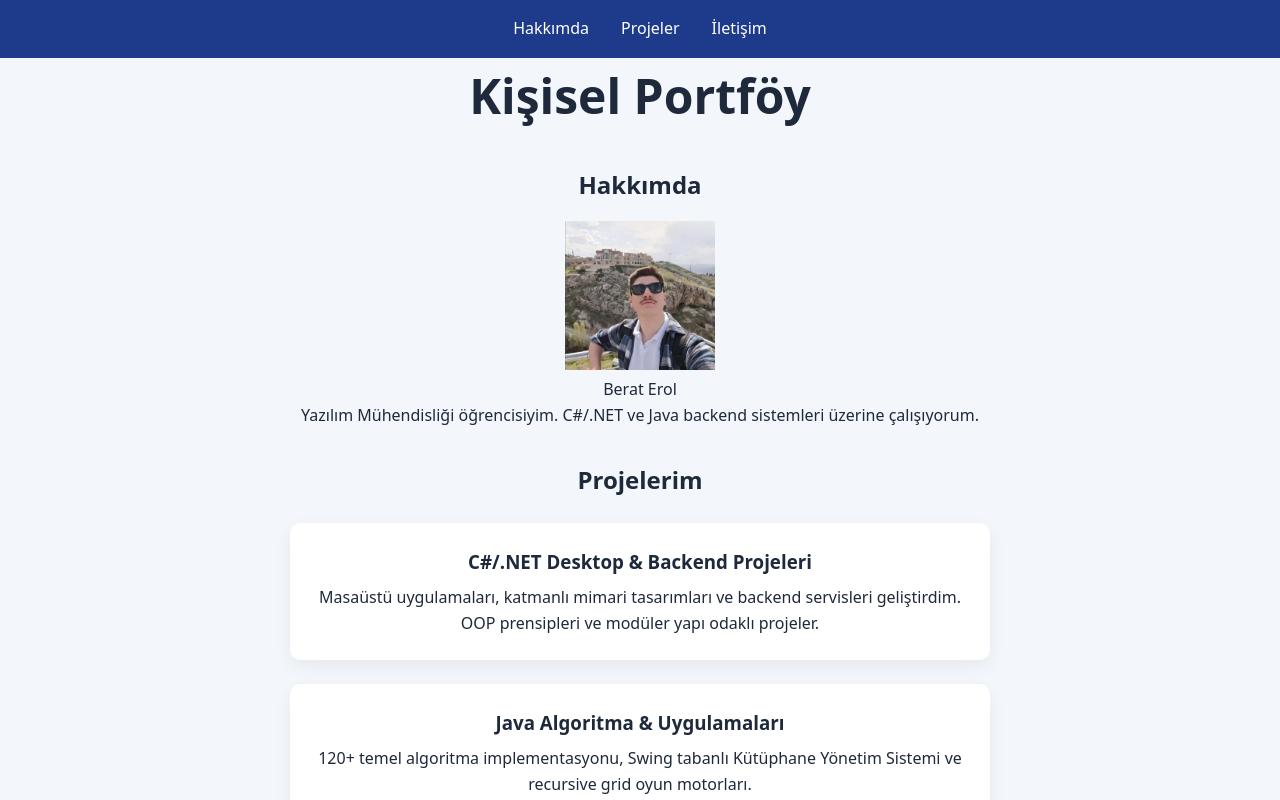
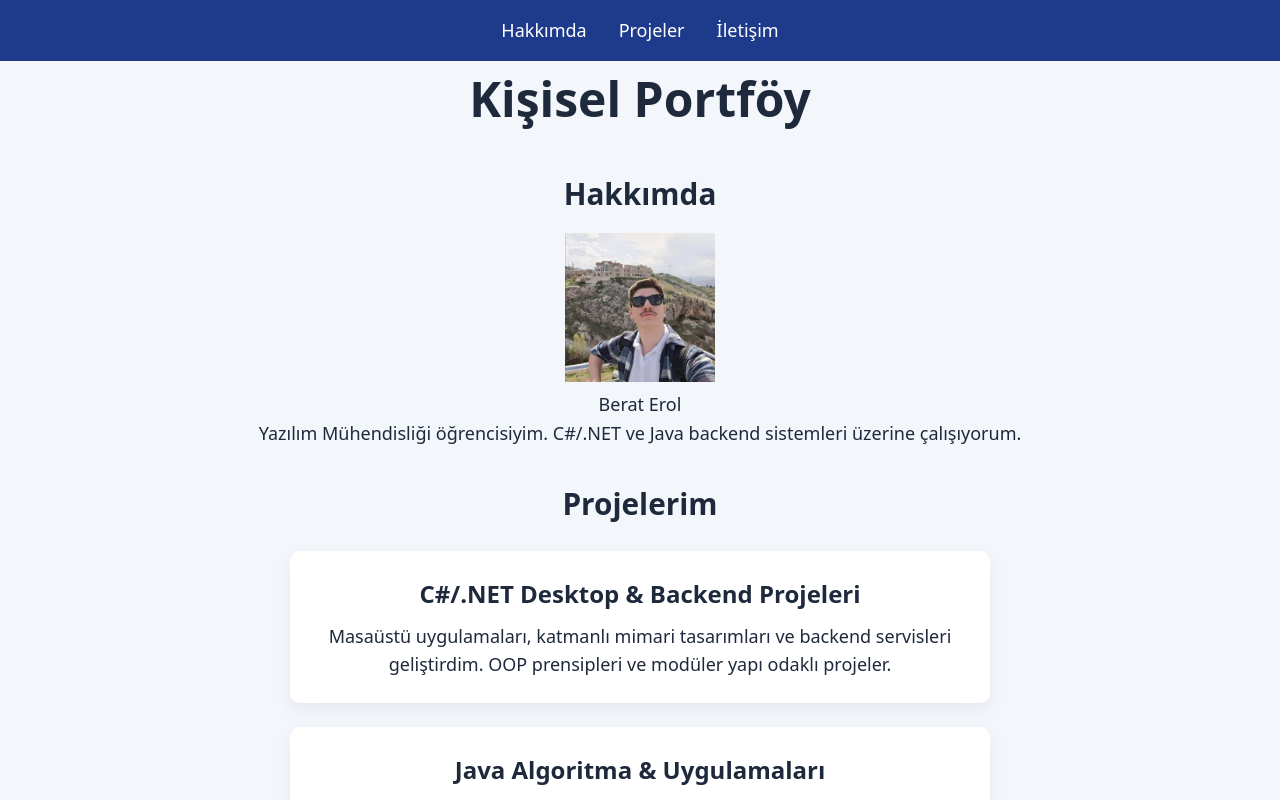
Before and after one commit to BeratErol/web-lab-hello, a React (Vite) app: page / in a window 1280 px wide. Shown: the top 800 px of the page. Built offline with nearby package versions, Linux system fonts and the light colour scheme.

Commit message:
feat: implement fluid typography with clamp()

```diff
--- a/src/index.css
+++ b/src/index.css
@@ -11,5 +11,23 @@ html, body, #root {
 }
 
 body {
-  margin: 0;
+  font-family: var(--font-sans);
+  font-size: var(--text-base);
+  line-height: 1.6;
 }
+
+h1 {
+  font-size: var(--text-3xl);
+}
+
+h2 {
+  font-size: var(--text-2xl);
+}
+
+h3 {
+  font-size: var(--text-xl);
+}
+
+p {
+  font-size: var(--text-base);
+}
```
